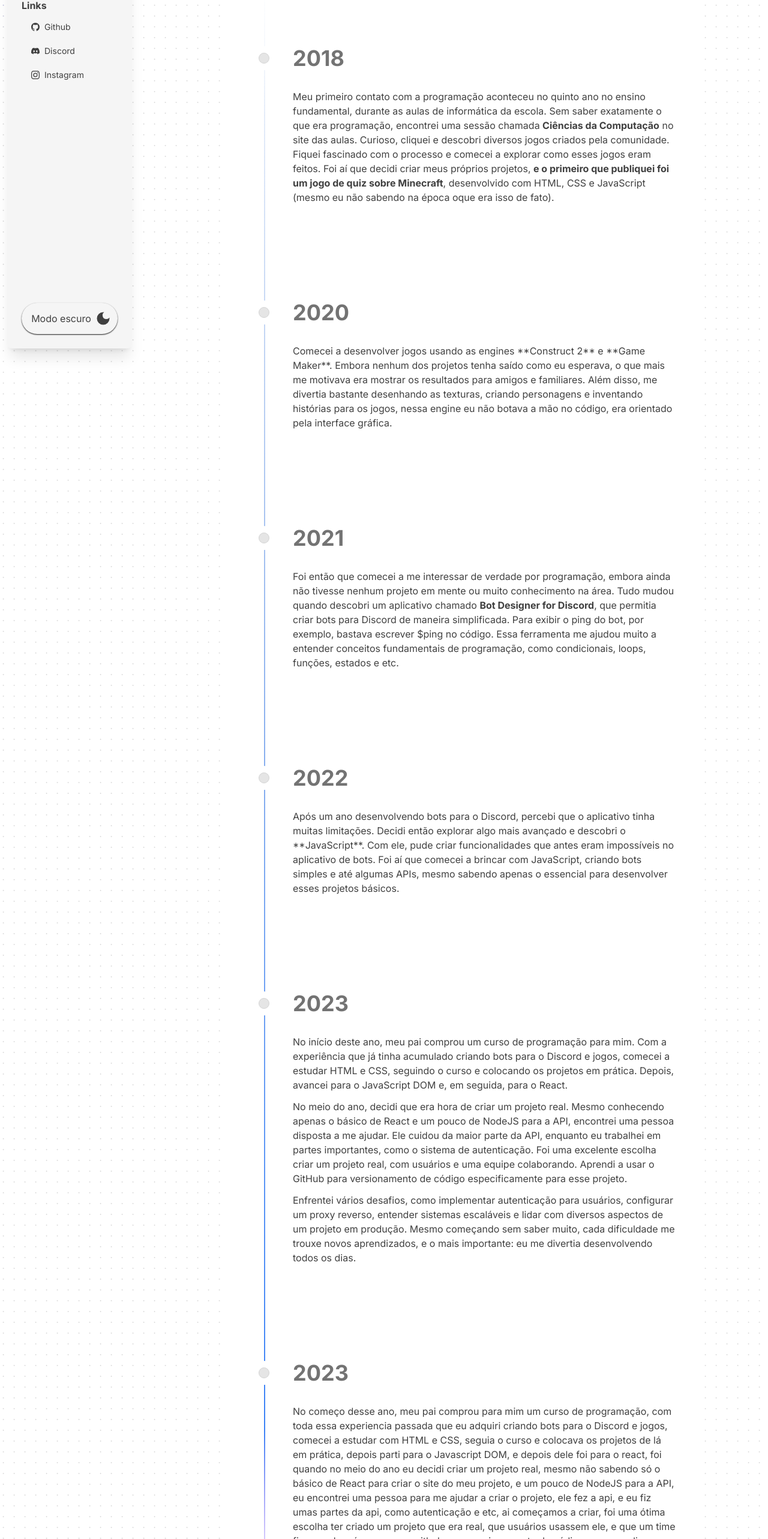
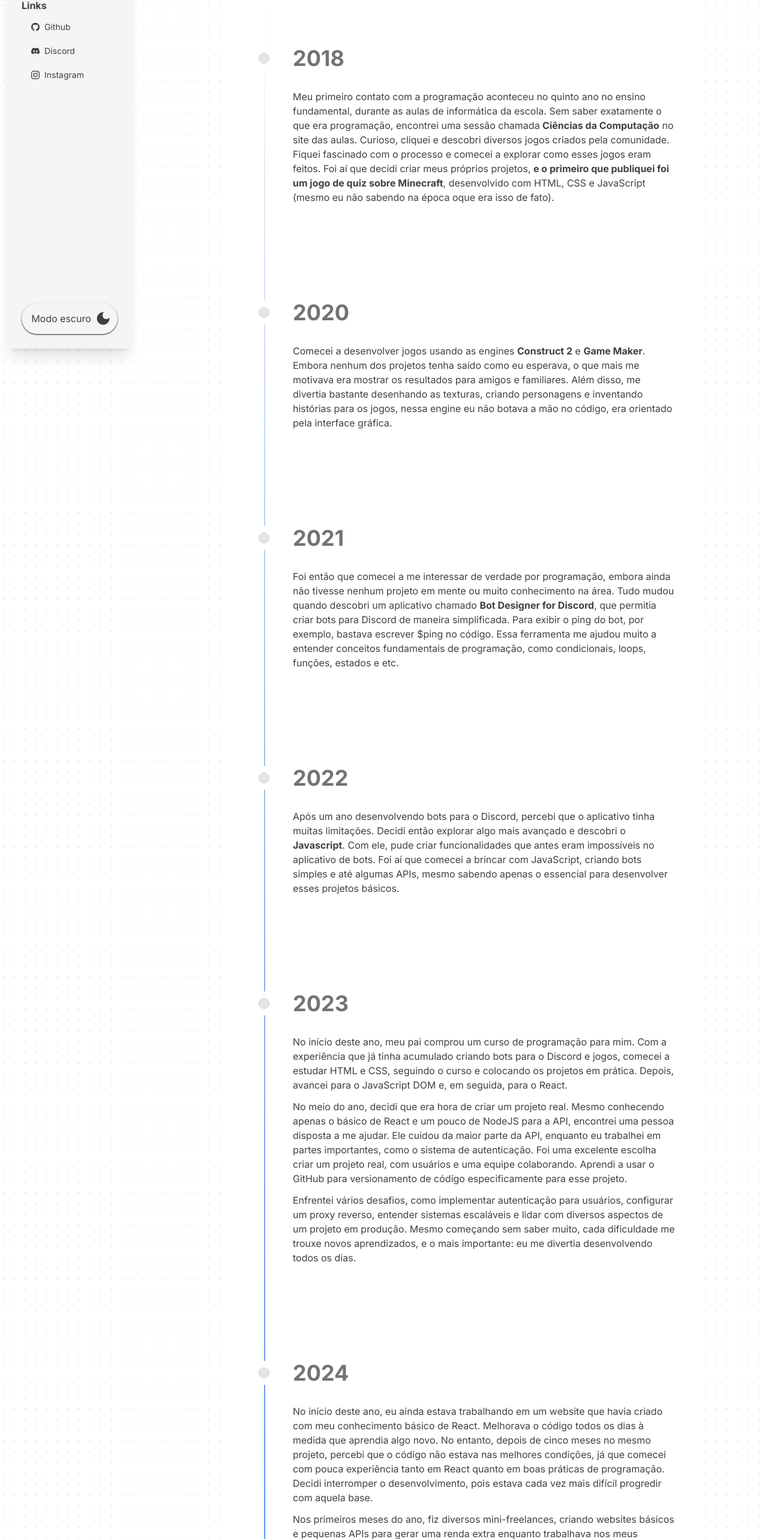
Before and after one commit to Spyei/new-portfolio, a Next.js app: page /timeline in a window 1280 px wide. Shown: the part 231-2797 px from the top of the page at 60% size. Built offline with nearby package versions, Linux system fonts and the light colour scheme.

Commit message:
feat: 2024

```diff
--- a/src/pages/timeline.tsx
+++ b/src/pages/timeline.tsx
@@ -18,7 +18,7 @@ const data: TimelineEntry[] = [
         title: "2020",
         content: (
             <span>
-                Comecei a desenvolver jogos usando as engines **Construct 2** e **Game Maker**. Embora nenhum dos projetos tenha saído como eu esperava, o
+                Comecei a desenvolver jogos usando as engines <strong>Construct 2</strong> e <strong>Game Maker</strong>. Embora nenhum dos projetos tenha saído como eu esperava, o
                 que mais me motivava era mostrar os resultados para amigos e familiares. Além disso, me divertia bastante desenhando as texturas, criando
                 personagens e inventando histórias para os jogos, nessa engine eu não botava a mão no código, era orientado pela interface gráfica.
             </span>
@@ -39,7 +39,7 @@ const data: TimelineEntry[] = [
         title: "2022",
         content: (
             <span>
-                Após um ano desenvolvendo bots para o Discord, percebi que o aplicativo tinha muitas limitações. Decidi então explorar algo mais avançado e descobri o **JavaScript**.
+                Após um ano desenvolvendo bots para o Discord, percebi que o aplicativo tinha muitas limitações. Decidi então explorar algo mais avançado e descobri o <strong>Javascript</strong>.
                 Com ele, pude criar funcionalidades que antes eram impossíveis no aplicativo de bots. Foi aí que comecei a brincar com JavaScript, criando bots simples e até algumas
                 APIs, mesmo sabendo apenas o essencial para desenvolver esses projetos básicos.
             </span>
@@ -61,7 +61,8 @@ const data: TimelineEntry[] = [
                     versionamento de código especificamente para esse projeto.
                 </p>
 
-                <p>Enfrentei vários desafios, como implementar autenticação para usuários, configurar um proxy reverso, entender sistemas escaláveis e lidar
+                <p>
+                    Enfrentei vários desafios, como implementar autenticação para usuários, configurar um proxy reverso, entender sistemas escaláveis e lidar
                     com diversos aspectos de um projeto em produção. Mesmo começando sem saber muito, cada dificuldade me trouxe novos aprendizados, e o
                     mais importante: eu me divertia desenvolvendo todos os dias.
                 </p>
@@ -69,17 +70,50 @@ const data: TimelineEntry[] = [
         )
     },
     {
-        title: "2023",
+        title: "2024",
         content: (
-            <span>
-                No começo desse ano, meu pai comprou para mim um curso de programação, com toda essa experiencia passada que eu adquiri criando bots para o Discord e jogos, comecei a
-                estudar com HTML e CSS, seguia o curso e colocava os projetos de lá em prática, depois parti para o Javascript DOM, e depois dele foi para o react, foi quando no meio do ano
-                eu decidi criar um projeto real, mesmo não sabendo só o básico de React para criar o site do meu projeto, e um pouco de NodeJS para a API, eu encontrei uma pessoa
-                para me ajudar a criar o projeto, ele fez a api, e eu fiz umas partes da api, como autenticação e etc, ai começamos a criar, foi uma ótima escolha ter criado um projeto que era
-                real, que usuários usassem ele, e que um time fizesse ele, nós usavamos github para versionamento de código, eu aprendi a usar github só para esse projeto, eu passei por vários
-                desafios, de como criar um autenticador para usuários logados, e até fazer um proxy reverso, ou de como funcionava algo escalavel, e várias coisas de um projeto em produção
-                mesmo eu não sabendo de nada no inicio, só pelo fato de eu ter começado esse projeto, eu aprendi diversas coisas, e eu me divertia fazendo ele diariamente.
-            </span>
+            <div className="flex flex-col gap-3">
+                <p>
+                    No início deste ano, eu ainda estava trabalhando em um website que havia criado com meu conhecimento básico de React. Melhorava o código todos os
+                    dias à medida que aprendia algo novo. No entanto, depois de cinco meses no mesmo projeto, percebi que o código não estava nas melhores condições,
+                    já que comecei com pouca experiência tanto em React quanto em boas práticas de programação. Decidi interromper o desenvolvimento, pois estava cada
+                    vez mais difícil progredir com aquela base.
+                </p>
+                <p>
+                    Nos primeiros meses do ano, fiz diversos mini-freelances, criando websites básicos e pequenas APIs para gerar uma renda extra enquanto trabalhava nos meus
+                    projetos pessoais. Ainda nesse período, recebi uma proposta para refazer um site estático, já em produção, utilizando tecnologias mais modernas.
+                    O site antigo era feito em WordPress, e o novo desenvolvimento levou cerca de três meses para ser concluído. Após finalizá-lo, coloquei-o em produção.
+                </p>
+                <p>
+                    Em abril, um amigo me convidou para desenvolver uma dashboard para um projeto que ele havia iniciado. Aceitei o convite, pois estava sem projetos pessoais
+                    no momento, e enxerguei nisso uma oportunidade de aprendizado. No projeto, fui responsável por toda a parte de front-end, incluindo UX, UI, logotipo e design
+                    geral do site. Também contribuí parcialmente no back-end, enquanto meu amigo cuidava da maior parte dessa área.
+                </p>
+                <p>
+                    Infelizmente, tive que abandonar um projeto em que estava envolvido há cinco meses devido a motivos pessoais e questões com a equipe. Nesse projeto, eu cuidava
+                    da dashboard, dos designs e de parte da API. Apesar de não tê-lo finalizado, ele me trouxe muita experiência e uma visão mais ampla sobre o funcionamento do
+                    back-end, área em que eu ainda era iniciante. Foi um aprendizado que me ajudou a lidar melhor com problemas em produção.
+                </p>
+                <p>
+                    No meio do ano, recebi uma proposta para implementar um gateway de pagamentos e um sistema de cadastro de usuários no mesmo website que havia modernizado
+                    anteriormente. Graças à experiência adquirida no projeto anterior com meu amigo, consegui criar uma API robusta, com funcionalidades como autenticação,
+                    cadastro de usuários, integração com banco de dados e gateway de pagamentos. Após entregar essa API, fui contratado como um {`"freelancer fixo"`} por essa
+                    empresa, que ficou satisfeita com o trabalho.
+                </p>
+                <p>
+                    Quase no final do ano, comecei a planejar meu próximo projeto, já desenhando o design do site e definindo como seria o desenvolvimento. Aproveitei que tinha
+                    um tempo livre após concluir outro projeto e comecei a colocar minhas ideias em prática, sempre buscando me manter atualizado e aprimorar minhas habilidades.
+                </p>
+                <p>
+                    Neste ano, recebi várias propostas para trabalhar em projetos como e-commerces, sites de vendas e muitos outros. Alguns consegui aceitar e concluir em uma semana
+                    ou mês; outros tive que recusar devido ao tempo limitado, já que estava no segundo ano do ensino médio. Para otimizar meu tempo, costumava programar no celular
+                    durante intervalos na escola, adiantando trabalho sempre que possível.
+                </p>
+                <p>
+                    No final do ano, iniciei um projeto real com um amigo, focado na venda de serviços, comecei a ler alguns livros de programação como o Código limpo, e percebi o
+                    quanto eu poderia melhorar nos meus códigos com boas práticas. Além disso, continuei criando websites e APIs como freelancer.
+                </p>
+            </div>
         )
     }
 ];
```
